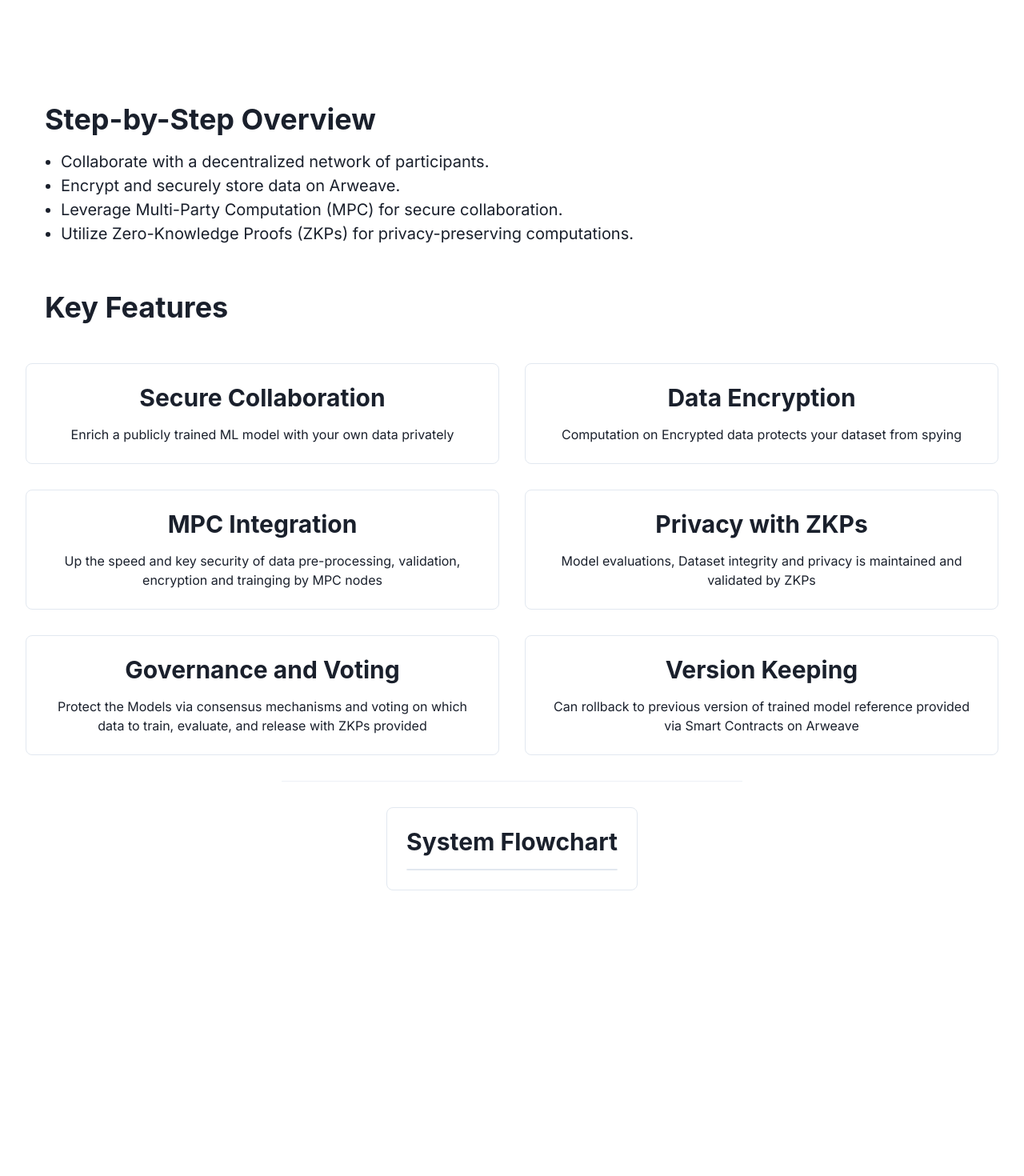
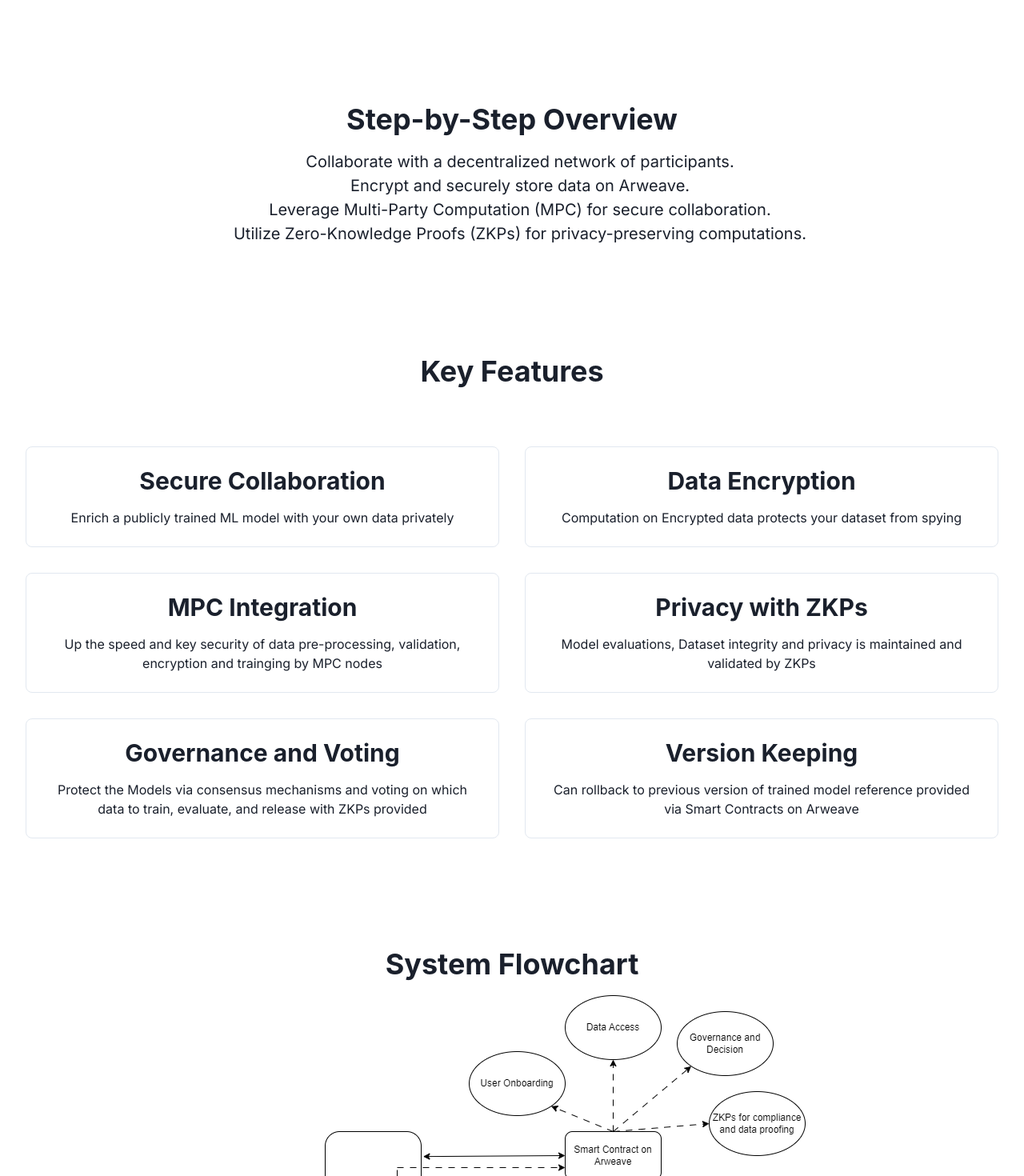
Before and after one commit to aditya172926/juggle, a Next.js app: page / in a window 1280 px wide. Shown: the part 420-1890 px from the top of the page at 80% size. Before the commit the page ends 1565 px from the top, so only its background shows below. Built offline with nearby package versions, Linux system fonts and the light colour scheme.

Commit message:
flowchart added

```diff
--- a/src/app/page.tsx
+++ b/src/app/page.tsx
@@ -2,6 +2,9 @@
 
 import Image from "next/image";
 import styles from "./page.module.css";
+import dark_flowchart from "./assets/dark_mpclearn_flowchart.png";
+import light_flowchart from "./assets/light_mpclearn_flowchart.png";
+
 import {
   Box,
   Heading,
@@ -74,11 +77,11 @@ export default function Home() {
         </Center>
 
         {/* Step-by-Step Overview Section */}
-        <Box textAlign="left" px={6} w="100%">
+        <Box textAlign="center" px={6} mb={20} w="100%">
           <Heading as="h1" mb={4}>
             Step-by-Step Overview
           </Heading>
-          <UnorderedList fontSize="xl">
+          <UnorderedList fontSize="xl" listStyleType="none">
             <ListItem>
               Collaborate with a decentralized network of participants.
             </ListItem>
@@ -95,14 +98,13 @@ export default function Home() {
 
         {/* Features Section */}
 
-        <Box textAlign="left" pl={6} pt={6} w="100%">
-          {" "}
+        <Box textAlign="center" p={6} w="100%">
           <Heading as="h1" mb={4}>
             Key Features
           </Heading>
         </Box>
 
-        <SimpleGrid columns={{ base: 1, md: 2, lg: 2 }} spacing={8} w="100%">
+        <SimpleGrid columns={{ base: 1, md: 2, lg: 2 }} spacing={8} w="100%" mb={20}>
           <FeatureCard
             title="Secure Collaboration"
             description="Enrich a publicly trained ML model with your own data privately"
@@ -129,44 +131,13 @@ export default function Home() {
           />
         </SimpleGrid>
 
-
-        {/* About Section */}
-        {/* <Box
-          maxW="xl"
-          textAlign="center"
-          borderWidth="1px"
-          borderRadius="lg"
-          p={6}
-        >
-          <Heading as="h2" size="lg" mb={4}>
-            About the Project
-          </Heading>
-          <Text>
-            This project leverages decentralized technologies like Arweave and
-            blockchain smart contracts to enable collaborative and
-            privacy-preserving federated learning. Participants contribute
-            encrypted data, and through the use of MPC and ZKPs, the model is
-            collectively trained without revealing sensitive information.
-          </Text>
-        </Box> */}
-
-        {/* Divider */}
-        <Divider maxW="xl" />
-
         {/* Flowchart Diagram Section */}
-        <Box
-          maxW="xl"
-          textAlign="center"
-          borderWidth="1px"
-          borderRadius="lg"
-          p={6}
-        >
-          <Heading as="h2" size="lg" mb={4}>
+        <Box textAlign="center" p={6}>
+          <Heading as="h1" mb={4}>
             System Flowchart
           </Heading>
-          {/* Include your flowchart diagram here */}
-          <Box borderWidth="1px" borderRadius="lg" overflow="hidden">
-            {/* Insert your flowchart diagram here */}
+          <Box overflow="hidden">
+            <Image src={light_flowchart} alt="dark flowdiagram" />
           </Box>
         </Box>
       </VStack>
```
Also changed, not shown: src/app/assets/dark_mpclearn_flowchart.png (added), src/app/assets/light_mpclearn_flowchart.png (added).
